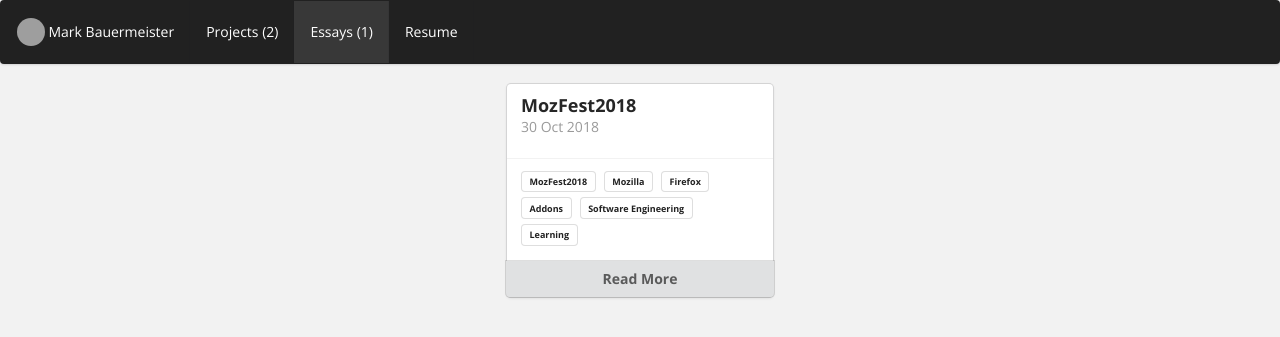
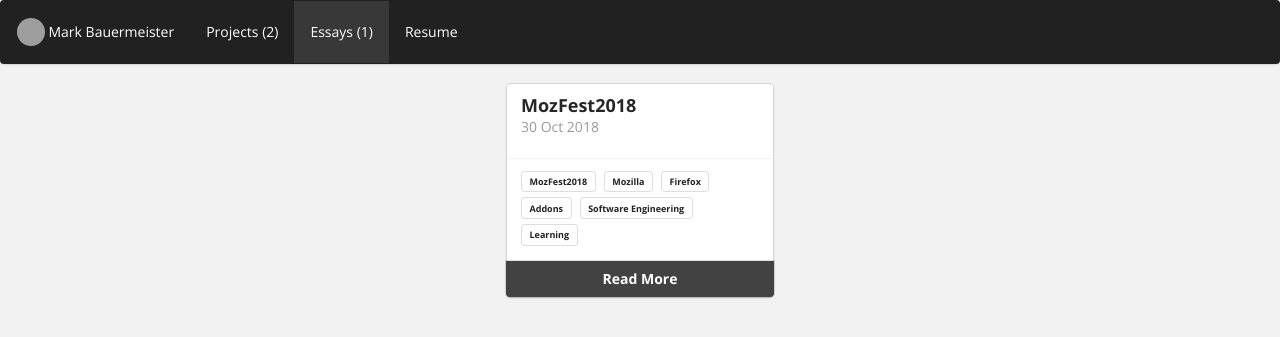
Before and after one commit to Happy-Ferret/Happy-Ferret.github.io, a Jekyll site: the page built from essays/index.html, in a window 1280 px wide. Shown: the top 337 px of the page. Built offline with Jekyll 4.4.1, drawn with Linux system fonts in a browser that asks for light colours; nearby versions of some CDN libraries; a script that is not in the unit is left out; grey boxes are pictures that could not be loaded.

Commit message:
Custom color scheme

```diff
--- a/css/stylesheet-customizations.scss
+++ b/css/stylesheet-customizations.scss
@@ -38,6 +38,11 @@
   color: #fff!important;
 }
 
+.ui.button {
+  background: #424242!important;
+  color: #fff!important;
+}
+
 // Disable max-width for images. Otherwise Materialboxed images will appear warped.
 .ui.image {
   max-width: none;
```
